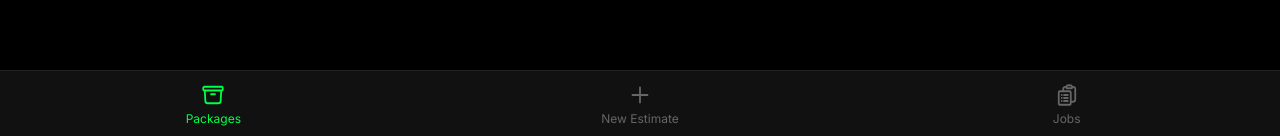
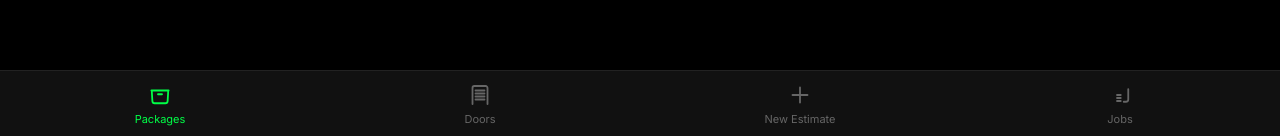
Before and after one commit to rlvinesjr/straightshot-service, a Next.js app: page /packages in a window 1280 px wide. Shown: the part 661-797 px from the top of the page. Built offline with nearby package versions, Linux system fonts and the light colour scheme; no server answers; the database is empty; a web font is replaced by a local one.

Commit message:
Add door estimator navigation

```diff
--- a/app/(dashboard)/layout.tsx
+++ b/app/(dashboard)/layout.tsx
@@ -2,35 +2,28 @@
 
 import Link from "next/link"
 import { usePathname } from "next/navigation"
-import Image from "next/image"
 
 const navItems = [
   {
     href: "/packages",
     label: "Packages",
-    icon: (
-      <svg className="w-6 h-6" fill="none" stroke="currentColor" strokeWidth={1.8} viewBox="0 0 24 24">
-        <path strokeLinecap="round" strokeLinejoin="round" d="M20.25 7.5l-.625 10.632a2.25 2.25 0 01-2.247 2.118H6.622a2.25 2.25 0 01-2.247-2.118L3.75 7.5M10 11.25h4M3.375 7.5h17.25c.621 0 1.125-.504 1.125-1.125v-1.5c0-.621-.504-1.125-1.125-1.125H3.375c-.621 0-1.125.504-1.125 1.125v1.5c0 .621.504 1.125 1.125 1.125z" />
-      </svg>
-    ),
+    icon: <svg className="h-6 w-6" fill="none" stroke="currentColor" strokeWidth={1.8} viewBox="0 0 24 24"><path strokeLinecap="round" strokeLinejoin="round" d="M20.25 7.5l-.625 10.632a2.25 2.25 0 01-2.247 2.118H6.622a2.25 2.25 0 01-2.247-2.118L3.75 7.5M10 11.25h4M3.375 7.5h17.25" /></svg>,
+  },
+  {
+    href: "/door-estimator",
+    label: "Doors",
+    dashboardOnly: true,
+    icon: <svg className="h-6 w-6" fill="none" stroke="currentColor" strokeWidth={1.8} viewBox="0 0 24 24"><path strokeLinecap="round" strokeLinejoin="round" d="M4.5 21V4.875A1.875 1.875 0 016.375 3h11.25A1.875 1.875 0 0119.5 4.875V21M7.5 7.5h9m-9 3h9m-9 3h9m-9 3h9" /></svg>,
   },
   {
     href: "/estimates/new",
     label: "New Estimate",
-    icon: (
-      <svg className="w-6 h-6" fill="none" stroke="currentColor" strokeWidth={1.8} viewBox="0 0 24 24">
-        <path strokeLinecap="round" strokeLinejoin="round" d="M12 4.5v15m7.5-7.5h-15" />
-      </svg>
-    ),
+    icon: <svg className="h-6 w-6" fill="none" stroke="currentColor" strokeWidth={1.8} viewBox="0 0 24 24"><path strokeLinecap="round" strokeLinejoin="round" d="M12 4.5v15m7.5-7.5h-15" /></svg>,
   },
   {
     href: "/estimates",
     label: "Jobs",
-    icon: (
-      <svg className="w-6 h-6" fill="none" stroke="currentColor" strokeWidth={1.8} viewBox="0 0 24 24">
-        <path strokeLinecap="round" strokeLinejoin="round" d="M9 12h3.75M9 15h3.75M9 18h3.75m3 .75H18a2.25 2.25 0 002.25-2.25V6.108c0-1.135-.845-2.098-1.976-2.192a48.424 48.424 0 00-1.123-.08m-5.801 0c-.065.21-.1.433-.1.664 0 .414.336.75.75.75h4.5a.75.75 0 00.75-.75 2.25 2.25 0 00-.1-.664m-5.8 0A2.251 2.251 0 0113.5 2.25H15c1.012 0 1.867.668 2.15 1.586m-5.8 0c-.376.023-.75.05-1.124.08C9.095 4.01 8.25 4.973 8.25 6.108V8.25m0 0H4.875c-.621 0-1.125.504-1.125 1.125v11.25c0 .621.504 1.125 1.125 1.125h9.75c.621 0 1.125-.504 1.125-1.125V9.375c0-.621-.504-1.125-1.125-1.125H8.25zM6.75 12h.008v.008H6.75V12zm0 3h.008v.008H6.75V15zm0 3h.008v.008H6.75V18z" />
-      </svg>
-    ),
+    icon: <svg className="h-6 w-6" fill="none" stroke="currentColor" strokeWidth={1.8} viewBox="0 0 24 24"><path strokeLinecap="round" strokeLinejoin="round" d="M9 12h3.75M9 15h3.75M9 18h3.75m3 .75H18a2.25 2.25 0 002.25-2.25V6.108" /></svg>,
   },
 ]
 
@@ -38,50 +31,26 @@ export default function DashboardLayout({ children }: { children: React.ReactNod
   const pathname = usePathname()
 
   return (
-    <div className="flex flex-col min-h-screen">
-      {/* Top header */}
-      <header className="bg-[#111111] border-b border-[#222222] px-4 py-3 flex items-center gap-3 sticky top-0 z-10">
-        <div className="w-8 h-8 relative flex-shrink-0">
-          <svg viewBox="0 0 32 32" fill="none" className="w-8 h-8">
-            <rect width="32" height="32" rx="6" fill="#00FF47" />
-            <text x="16" y="23" textAnchor="middle" fontSize="18" fontWeight="900" fill="#000" fontFamily="sans-serif">S</text>
-          </svg>
-        </div>
-        <div>
-          <p
-            className="text-white font-black tracking-wide leading-none uppercase text-lg"
-            style={{ fontFamily: "var(--font-heading)" }}
-          >
-            StraightShot
-          </p>
-          <p className="text-[#00FF47] text-xs leading-none">Overhead</p>
-        </div>
+    <div className="flex min-h-screen flex-col">
+      <header className="sticky top-0 z-10 flex items-center justify-between gap-3 border-b border-[#222222] bg-[#111111] px-4 py-3">
+        <Link href="/packages" className="flex items-center gap-3">
+          <svg viewBox="0 0 32 32" fill="none" className="h-8 w-8"><rect width="32" height="32" rx="6" fill="#00FF47" /><text x="16" y="23" textAnchor="middle" fontSize="18" fontWeight="900" fill="#000" fontFamily="sans-serif">S</text></svg>
+          <div><p className="text-lg font-black uppercase leading-none tracking-wide text-white" style={{ fontFamily: "var(--font-heading)" }}>StraightShot</p><p className="text-xs leading-none text-[#00FF47]">Overhead</p></div>
+        </Link>
+        {pathname.startsWith("/door-estimator") && <Link href="/door-estimator/admin" className="rounded-lg border border-[#333] px-3 py-2 text-xs font-bold uppercase text-white hover:border-[#00FF47]">Door Pricing</Link>}
       </header>
 
-      {/* Main content */}
-      <main className="flex-1 overflow-y-auto pb-20">
-        {children}
-      </main>
+      <main className="flex-1 overflow-y-auto pb-20">{children}</main>
 
-      {/* Bottom navigation */}
-      <nav className="fixed bottom-0 left-0 right-0 bg-[#111111] border-t border-[#222222] flex z-10">
-        {navItems.map((item) => {
-          const isActive =
-            item.href === "/estimates/new"
+      <nav className="fixed bottom-0 left-0 right-0 z-10 flex border-t border-[#222222] bg-[#111111]">
+        {navItems.map(item => {
+          const href = item.dashboardOnly ? "/door-estimator/field" : item.href
+          const isActive = item.dashboardOnly
+            ? pathname.startsWith("/door-estimator")
+            : item.href === "/estimates/new"
               ? pathname === "/estimates/new"
-              : pathname.startsWith(item.href) && item.href !== "/estimates/new"
-          return (
-            <Link
-              key={item.href}
-              href={item.href}
-              className={`flex-1 flex flex-col items-center gap-1 py-3 text-xs transition-colors ${
-                isActive ? "text-[#00FF47]" : "text-[#666666]"
-              }`}
-            >
-              {item.icon}
-              <span>{item.label}</span>
-            </Link>
-          )
+              : pathname.startsWith(item.href)
+          return <Link key={item.label} href={href} className={`flex flex-1 flex-col items-center gap-1 py-3 text-[11px] transition-colors ${isActive ? "text-[#00FF47]" : "text-[#666666]"}`}>{item.icon}<span>{item.label}</span></Link>
         })}
       </nav>
     </div>
```
